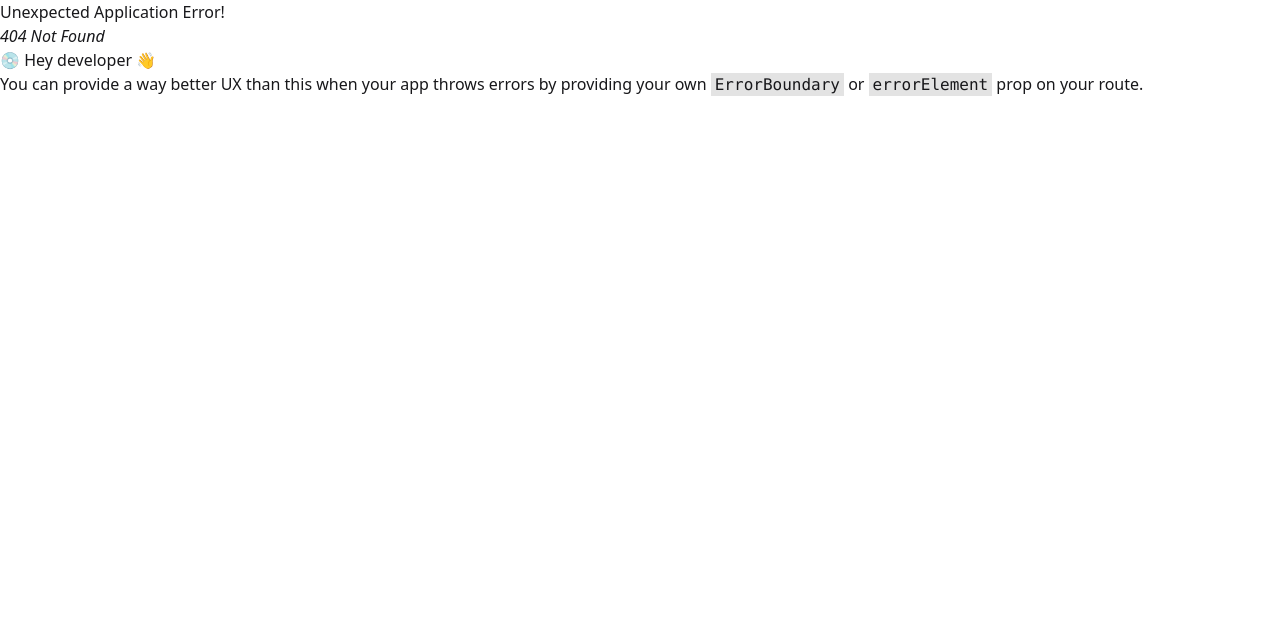
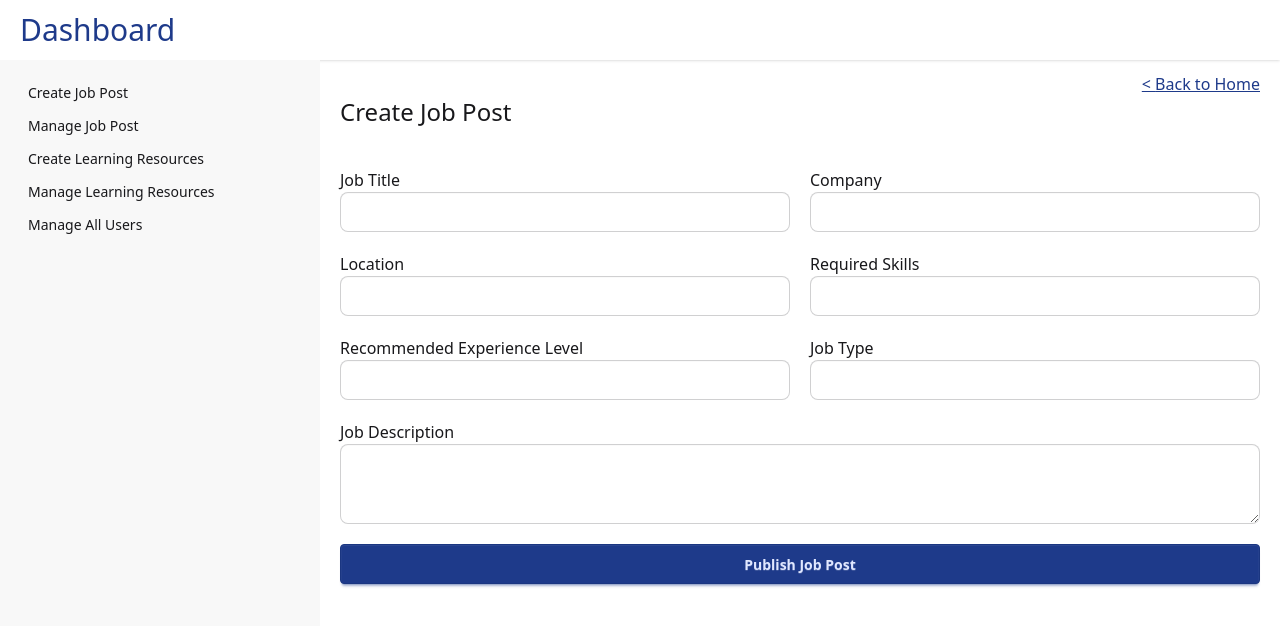
Before and after one commit to indrajith76/CarrerGoti_Client, a React (Vite) app: page /dashboard/CreateJobPost in a window 1280 px wide. Before the commit this address had no page. Shown: the top 626 px of the page. Built offline with nearby package versions, Linux system fonts and the light colour scheme.

Commit message:
[CreateJobPost, CreateLearningRes, ManageAllUser, ManageJob, ManageLearning]

```diff
--- a/index.html
+++ b/index.html
@@ -1,5 +1,5 @@
 <!doctype html>
-<html lang="en">
+<html lang="en" >
   <head>
     <meta charset="UTF-8" />
     <link rel="icon" type="image/svg+xml" href="/src/assets/images/logoicon.svg" />
--- a/src/components/Shared/Footer.jsx
+++ b/src/components/Shared/Footer.jsx
@@ -4,7 +4,7 @@ import logo from "../../assets/images/Logo.svg"
 
 const Footer = () => {
     return (
-        <footer className="bg-white dark:bg-gray-900">
+        <footer className="bg-white ">
             <div className="container p-6 mx-auto">
                 <div className="lg:flex">
                     <div className="w-full -mx-6 lg:w-2/5">
@@ -17,7 +17,7 @@ const Footer = () => {
                                 />
                             </a>
 
-                            <p className="max-w-sm mt-2 text-gray-500 dark:text-gray-400">
+                            <p className="max-w-sm mt-2 text-gray-500 ">
                                 Join 31,000+ other and never miss out on new tips, tutorials, and more.
                             </p>
 
--- a/src/components/Shared/Navbar.jsx
+++ b/src/components/Shared/Navbar.jsx
@@ -18,7 +18,7 @@ const Navbar = () => {
             className="dropdown-content menu bg-base-100 rounded-box z-1 w-52 p-2 shadow-sm"
           >
             <li>
-              <Link to={"/"}>Dashboard</Link>
+              <Link to={"/dashboard"}>Dashboard</Link>
             </li>
             <li>
               <Link to={"/"}>Jobs</Link>
@@ -57,7 +57,7 @@ const Navbar = () => {
         </div>
         <ul className="hidden lg:flex items-center gap-5 ">
           <li>
-            <Link to={"/"}>Dashboard</Link>
+            <Link to={"/dashboard"}>Dashboard</Link>
           </li>
           <li>
             <Link to={"/"}>Jobs</Link>
--- /dev/null
+++ b/src/components/Shared/Sidebar.jsx
@@ -0,0 +1,34 @@
+import React from "react";
+import { Link } from "react-router-dom";
+
+const Sidebar = () => {
+  return (
+    <div className="drawer-side">
+      <label
+        htmlFor="my-drawer-1"
+        aria-label="close sidebar"
+        className="drawer-overlay"
+      ></label>
+      <ul className="menu bg-base-200 min-h-full w-80 p-4">
+        {/* Sidebar content here */}
+        <li>
+          <Link to="/dashboard/CreateJobPost">Create Job Post</Link>
+        </li>
+        <li>
+          <Link to="/dashboard/ManageJobPost">Manage Job Post</Link>
+        </li>
+        <li>
+          <Link to="/dashboard/CreateLearningResources">Create Learning Resources</Link>
+        </li>
+        <li>
+          <Link to="/dashboard/ManageLearningResources">Manage Learning Resources</Link>
+        </li>
+        <li>
+          <Link to="/dashboard/ManageAllUsers">Manage All Users</Link>
+        </li>
+      </ul>
+    </div>
+  );
+};
+
+export default Sidebar;
--- /dev/null
+++ b/src/layouts/DashboardLayout.jsx
@@ -0,0 +1,36 @@
+import React from "react";
+import { BsJustifyRight } from "react-icons/bs";
+import Sidebar from "../components/Shared/Sidebar";
+import { Link, Outlet } from "react-router-dom";
+
+const DashboardLayout = () => {
+  return (
+    <>
+      <nav className="shadow px-5">
+        <div className="flex items-center justify-between py-3 container mx-auto">
+          <h1 className="text-primary text-3xl font-medium">Dashboard</h1>
+          <label htmlFor="my-drawer-1" className="btn drawer-button lg:hidden">
+            <BsJustifyRight />
+          </label>
+        </div>
+      </nav>
+      <div className="drawer lg:drawer-open">
+        <input id="my-drawer-1" type="checkbox" className="drawer-toggle" />
+        <div className="drawer-content">
+          <Link
+            className="block text-right mr-5 mt-3 text-primary font-medium underline"
+            to={"/"}
+          >
+            {"< "}Back to Home
+          </Link>
+          <div className="mx-5">
+            <Outlet />
+          </div>
+        </div>
+        <Sidebar />
+      </div>
+    </>
+  );
+};
+
+export default DashboardLayout;
--- /dev/null
+++ b/src/pages/Dashboard.jsx
@@ -0,0 +1,33 @@
+import React from "react";
+
+const Dashboard = () => {
+  return (
+    <div className="mt-10">
+      <h1 className="text-4xl text-center font-medium">Mr. User,</h1>
+      <h1 className="text-5xl text-center text-primary font-bold">
+        Welcome To Dashboard!
+      </h1>
+      <h5 className="text-center my-10 text-2xl underline mt-10">Let's See Quick Updates</h5>
+      <div className="grid grid-cols-2 gap-10 text-center mx-5">
+        <div>
+          <h4 className="text-xl bg-primary text-white">Total Job Post</h4>
+          <h1 className="text-5xl font-bold text-primary bg-gray-100 py-2">13</h1>
+        </div>
+        <div>
+          <h4 className="text-xl bg-primary text-white">Total Learning Resources</h4>
+          <h1 className="text-5xl font-bold text-primary bg-gray-100 py-2">13</h1>
+        </div>
+        <div>
+          <h4 className="text-xl bg-primary text-white">Total Connected Organization</h4>
+          <h1 className="text-5xl font-bold text-primary bg-gray-100 py-2">13</h1>
+        </div>
+        <div>
+          <h4 className="text-xl bg-primary text-white">Total Users</h4>
+          <h1 className="text-5xl font-bold text-primary bg-gray-100 py-2">13</h1>
+        </div>
+      </div>
+    </div>
+  );
+};
+
+export default Dashboard;
--- /dev/null
+++ b/src/pages/Dashboard/CreateJobPost.jsx
@@ -0,0 +1,114 @@
+import React from "react";
+
+const CreateJobPost = () => {
+  const CreateJobPostHandler = (e) => {
+    e.preventDefault();
+    const form = e.target;
+    const jobTitle = form.jobTitle.value;
+    const company = form.company.value;
+    const location = form.location.value;
+    const requiredSkills = form.requiredSkills.value;
+    const recommendedExperienceLevel = form.recommendedExperienceLevel.value;
+    const jobType = form.jobType.value;
+    const jobDescription = form.jobDescription.value;
+  };
+
+  return (
+    <div className="">
+      <h2 className="text-2xl">Create Job Post</h2>
+
+      <form
+        onSubmit={CreateJobPostHandler}
+        className="grid grid-cols-2 gap-5 mt-10"
+      >
+        <div>
+          <label htmlFor="jobTitle" className="block">
+            Job Title
+          </label>
+          <input
+            type="text"
+            id="jobTitle"
+            name="jobTitle"
+            className="input w-full border rounded-lg"
+          />
+        </div>
+
+        <div>
+          <label htmlFor="company" className="block">
+            Company
+          </label>
+          <input
+            type="text"
+            id="company"
+            name="company"
+            className="input w-full border rounded-lg"
+          />
+        </div>
+
+        <div>
+          <label htmlFor="location" className="block">
+            Location
+          </label>
+          <input
+            type="text"
+            id="location"
+            name="location"
+            className="input w-full border rounded-lg"
+          />
+        </div>
+
+        <div>
+          <label htmlFor="requiredSkills" className="block">
+            Required Skills
+          </label>
+          <input
+            type="text"
+            id="requiredSkills"
+            name="requiredSkills"
+            className="input w-full border rounded-lg"
+          />
+        </div>
+
+        <div>
+          <label htmlFor="recommendedExperienceLevel" className="block">
+            Recommended Experience Level
+          </label>
+          <input
+            type="text"
+            id="recommendedExperienceLevel"
+            name="recommendedExperienceLevel"
+            className="input w-full border rounded-lg"
+          />
+        </div>
+
+        <div>
+          <label htmlFor="jobType" className="block">
+            Job Type
+          </label>
+          <input
+            type="text"
+            id="jobType"
+            name="jobType"
+            className="input w-full border rounded-lg"
+          />
+        </div>
+        <div className="col-span-2">
+          <label htmlFor="jobDescription" className="block">
+            Job Description
+          </label>
+          <textarea
+            type="text"
+            id="jobDescription"
+            name="jobDescription"
+            className="input w-full h-20 border rounded-lg p-1"
+          ></textarea>
+        </div>
+        <button type="submit" className="btn btn-primary col-span-2">
+          Publish Job Post
+        </button>
+      </form>
+    </div>
+  );
+};
+
+export default CreateJobPost;
--- /dev/null
+++ b/src/pages/Dashboard/CreateLearningResources.jsx
@@ -0,0 +1,11 @@
+import React from 'react';
+
+const CreateLearningResources = () => {
+    return (
+        <div>
+
+        </div>
+    );
+};
+
+export default CreateLearningResources;
--- /dev/null
+++ b/src/pages/Dashboard/ManageAllUsers.jsx
@@ -0,0 +1,11 @@
+import React from 'react';
+
+const ManageAllUsers = () => {
+    return (
+        <div>
+
+        </div>
+    );
+};
+
+export default ManageAllUsers;
--- /dev/null
+++ b/src/pages/Dashboard/ManageJobPost.jsx
@@ -0,0 +1,11 @@
+import React from 'react';
+
+const ManageJobPost = () => {
+    return (
+        <div>
+
+        </div>
+    );
+};
+
+export default ManageJobPost;
--- /dev/null
+++ b/src/pages/Dashboard/ManageLearningResources.jsx
@@ -0,0 +1,11 @@
+import React from 'react';
+
+const ManageLearningResources = () => {
+    return (
+        <div>
+
+        </div>
+    );
+};
+
+export default ManageLearningResources;
```
Also changed, not shown: src/routers/routes.jsx (+37 -0 lines).
